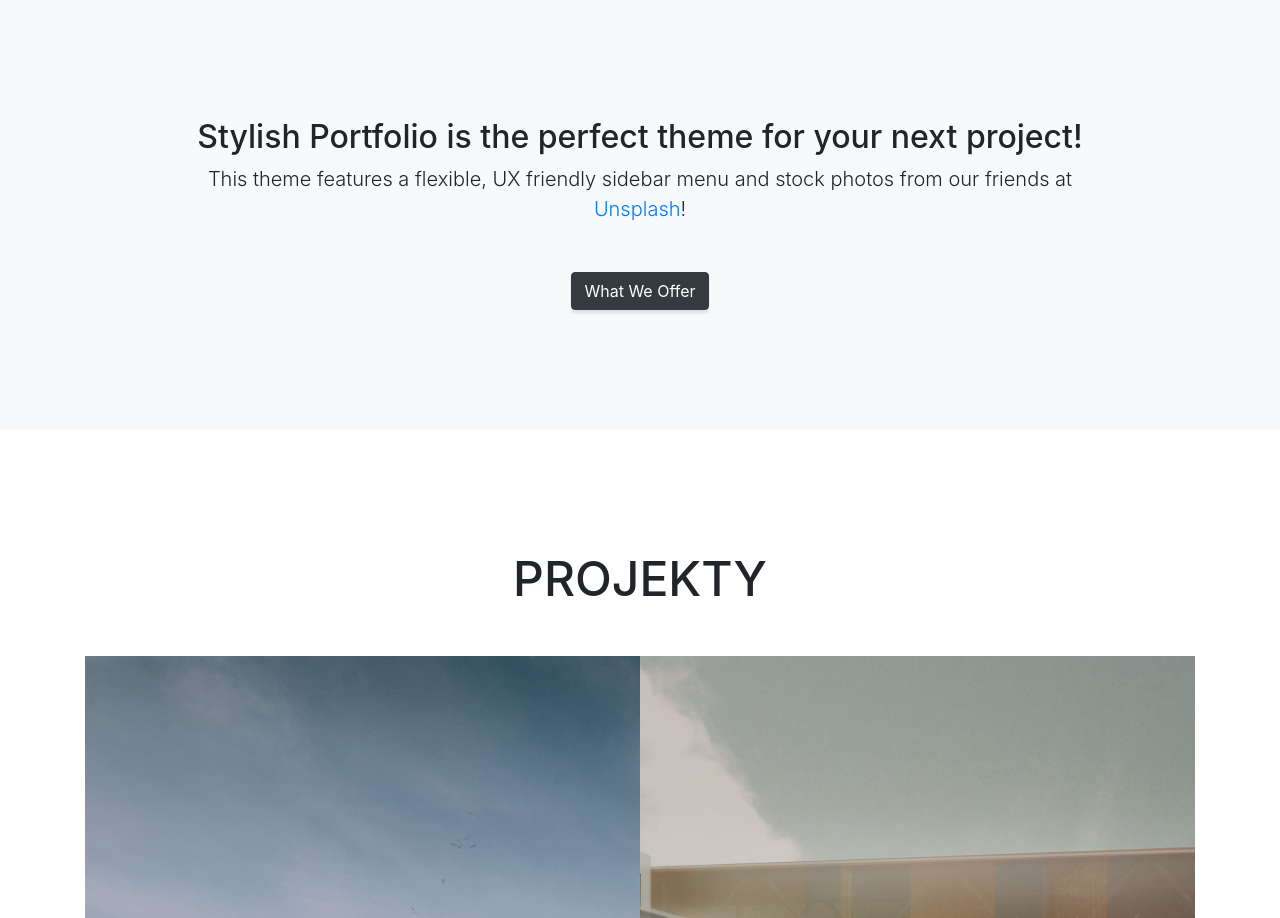
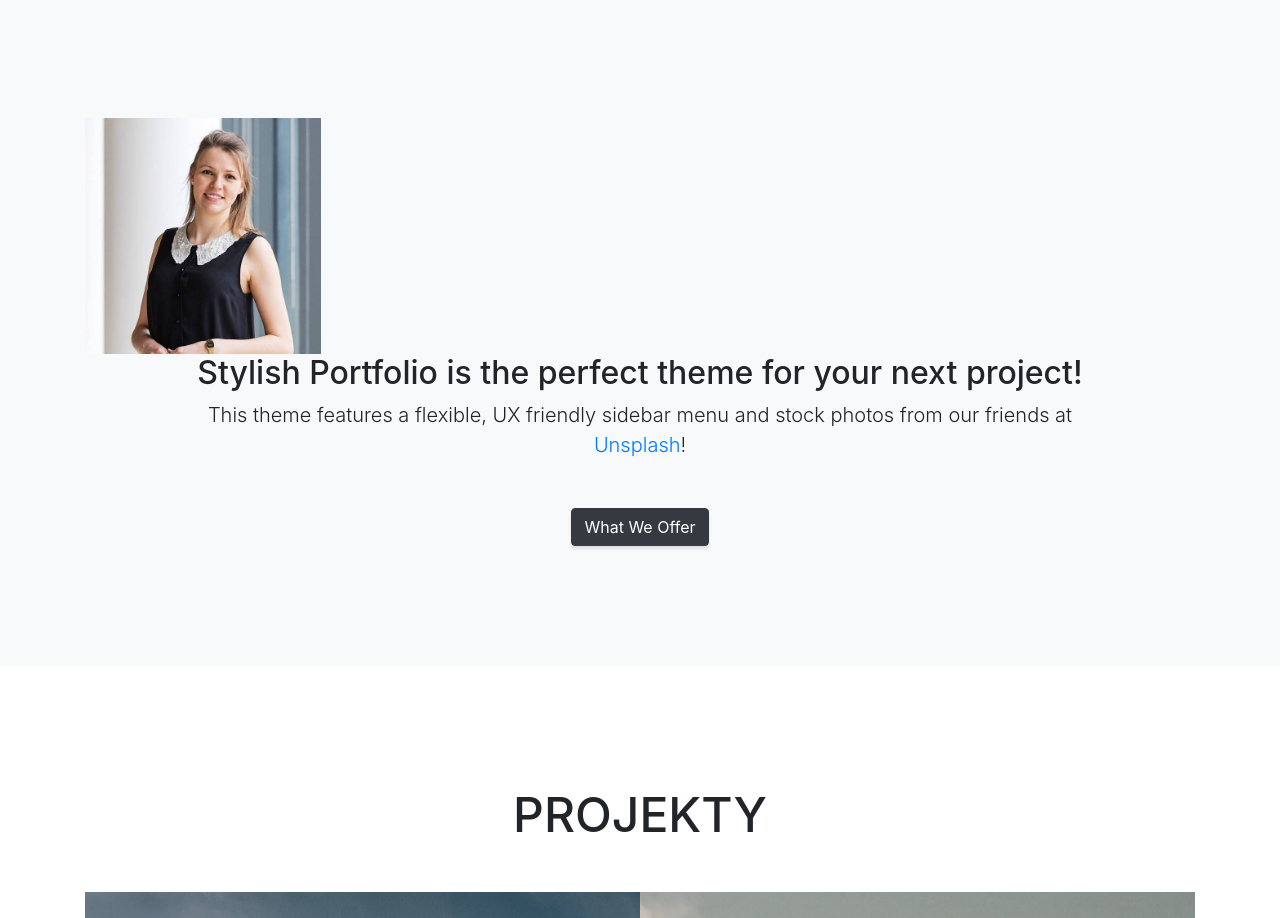
Before and after one commit to agatapolkowska/agatapolkowska.github.io, a website with bundled scripts: page index.html in a window 1280 px wide. Shown: the part 802-1720 px from the top of the page. Built offline with nearby package versions, Linux system fonts and the light colour scheme.

Commit message:
[About] add: zdjecie

```diff
--- a/index.html
+++ b/index.html
@@ -67,6 +67,13 @@
 
     <!-- About -->
     <section class="content-section bg-light" id="about">
+
+
+<div class="container">
+<img src="img/foto.jpg" class="img-circle" alt="Cinque Terre" height="236">
+</div>
+
+
       <div class="container text-center">
         <div class="row">
           <div class="col-lg-10 mx-auto">
```
